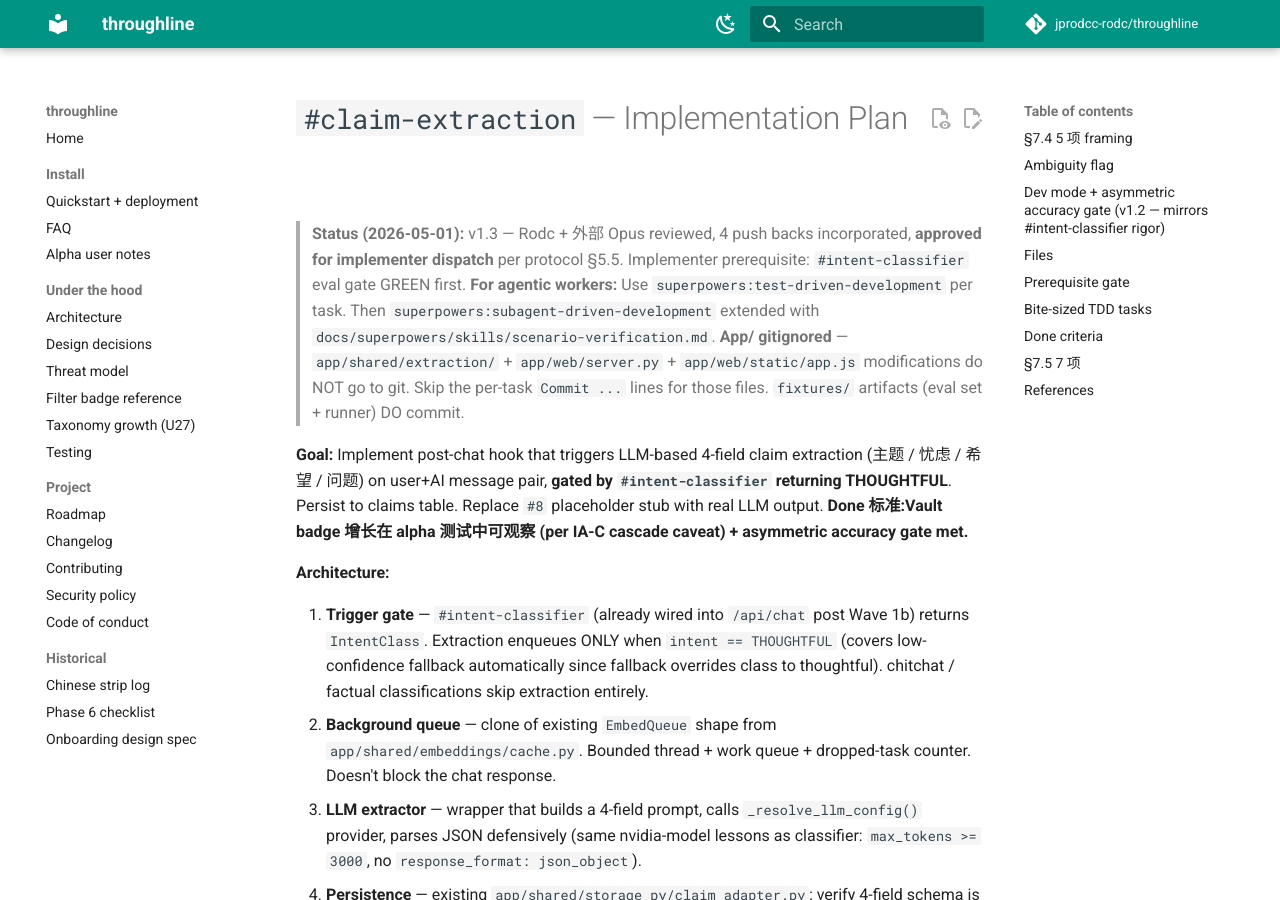
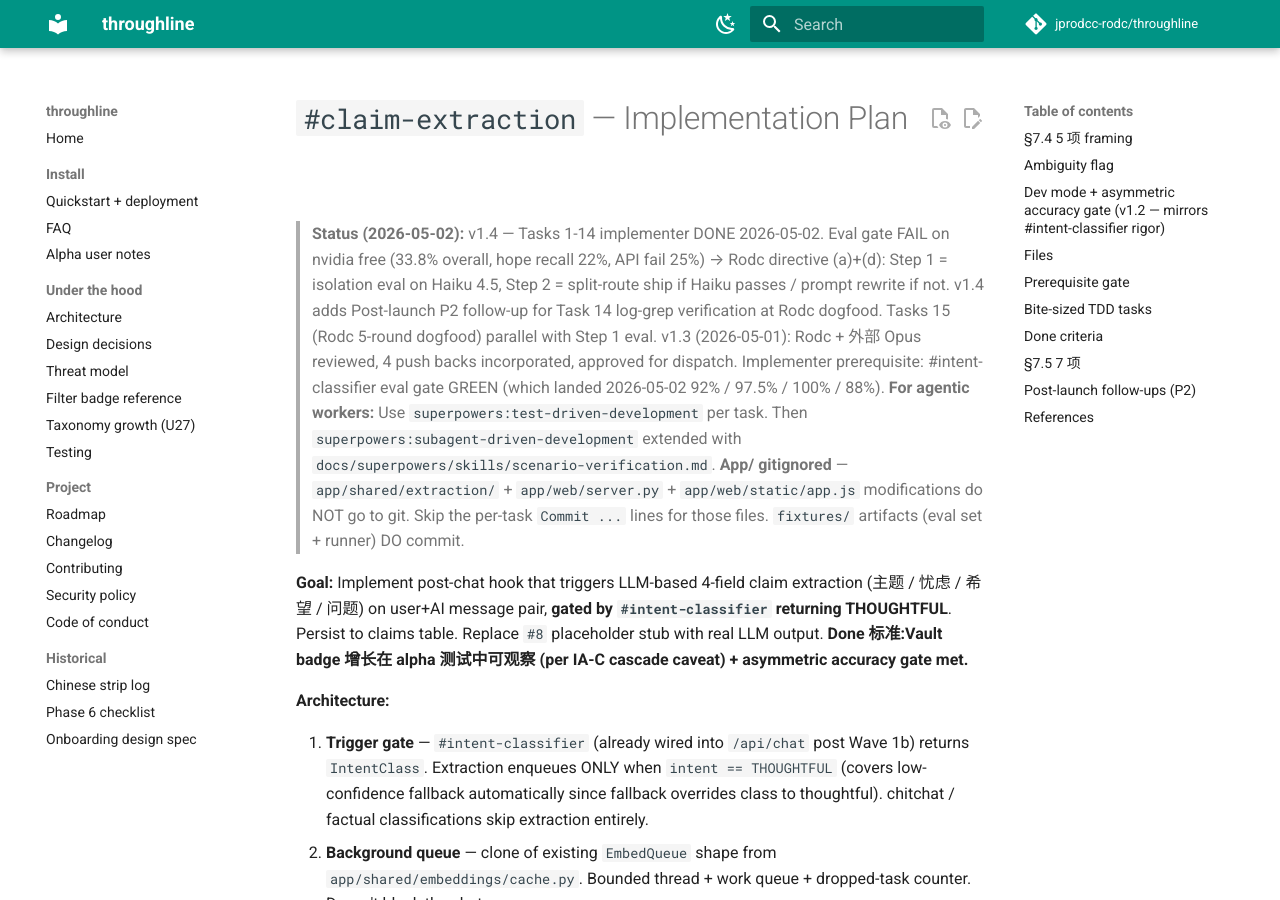
Before and after one commit to jprodcc-rodc/throughline, an MkDocs documentation site: the page built from docs/superpowers/plans/2026-05-01-claim-extraction.md, in a window 1280 px wide and 900 px high. Built offline with MkDocs 1.6.1 and Material for MkDocs 9.7.7, drawn with Linux system fonts in a browser that asks for light colours; comment, search, counter and statistics services are not loaded; some of the changed text lies outside the part shown.

Commit message:
plan(claim-extraction): v1.4 — Rodc (a)+(d) directive + P2 log-grep
- Update Status header: Tasks 1-14 implementer DONE 2026-05-02; eval
  gate FAIL on nvidia free (33.8% overall, hope recall 22%, 25% API
  fail); Rodc directive (a)+(d) — Step 1 isolation eval on Haiku 4.5,
  Step 2 split-route ship if Haiku passes / prompt rewrite if not
- Add Post-launch P2 follow-up: Task 14 alpha-observability log-grep
  verification at Rodc 5-round dogfood (grep server stderr/log for
  `claim_persisted message_id=` lines per thoughtful turn). Closes
  the live-signal gap that mechanism-only tests can't cover. Not
  blocking ship — but done-condition incomplete without it. Future
  automation candidate for INFRA 4
- Note Task 15 (Rodc dogfood) runs parallel with Step 1 eval per Rodc
  directive 2026-05-02

Co-Authored-By: Claude Opus 4.7 (1M context) <noreply@anthropic.com>

```diff
--- a/docs/superpowers/plans/2026-05-01-claim-extraction.md
+++ b/docs/superpowers/plans/2026-05-01-claim-extraction.md
@@ -1,6 +1,7 @@
 # `#claim-extraction` — Implementation Plan
 
-> **Status (2026-05-01):** v1.3 — Rodc + 外部 Opus reviewed, 4 push backs incorporated, **approved for implementer dispatch** per protocol §5.5. Implementer prerequisite: `#intent-classifier` eval gate GREEN first.
+> **Status (2026-05-02):** v1.4 — Tasks 1-14 implementer DONE 2026-05-02. Eval gate FAIL on nvidia free (33.8% overall, hope recall 22%, API fail 25%) → Rodc directive (a)+(d): Step 1 = isolation eval on Haiku 4.5, Step 2 = split-route ship if Haiku passes / prompt rewrite if not. v1.4 adds Post-launch P2 follow-up for Task 14 log-grep verification at Rodc dogfood. Tasks 15 (Rodc 5-round dogfood) parallel with Step 1 eval.
+> v1.3 (2026-05-01): Rodc + 外部 Opus reviewed, 4 push backs incorporated, approved for dispatch. Implementer prerequisite: #intent-classifier eval gate GREEN (which landed 2026-05-02 92% / 97.5% / 100% / 88%).
 > **For agentic workers:** Use `superpowers:test-driven-development` per task. Then `superpowers:subagent-driven-development` extended with `docs/superpowers/skills/scenario-verification.md`.
 > **App/ gitignored** — `app/shared/extraction/` + `app/web/server.py` + `app/web/static/app.js` modifications do NOT go to git. Skip the per-task `Commit ...` lines for those files. `fixtures/` artifacts (eval set + runner) DO commit.
 
@@ -289,6 +290,10 @@ Manual annotation: ~30-60 min additional for the 20 boundary cases (1.5h - 2h to
 6. ✓ Mobile responsive:N/A(backend)
 7. ✓ Empty state:由 `#3a` 4-tier cold start cover
 
+## Post-launch follow-ups (P2)
+
+- **Task 14 alpha-observability log-grep verification** (added 2026-05-02 per Rodc directive): Task 14 done-criterion includes "Vault badge 增长在 alpha 测试中可观察" — but the unit + integration tests cover the *mechanism* (claim_persisted log line + bumpVaultBadge frontend trigger), not the *live-log signal*. **At Task 15 Rodc 5-round dogfood**, in addition to subjective per-round PASS / WEAK / FAIL judgments, Rodc greps the server stderr / log file for `claim_persisted message_id=` lines and confirms one fires per thoughtful turn. This closes the alpha-observability done-criterion gap. **Not blocking ship** — but the done-condition isn't fully met without this manual log-grep step. If automated, becomes part of `INFRA 4` test infra investments.
+
 ## References
 
 - Scenarios: S-CARD-1, S-CARD-2, S-CARD-3, S-CARD-4, S-CHAT-1, S-CHAT-2, S-CHAT-3, S-CHAT-4 (all 5 cases), S-CHAT-5, S-CHAT-6 (`docs/superpowers/specs/2026-05-01-rodix-product-test-scenarios.md`)
```
